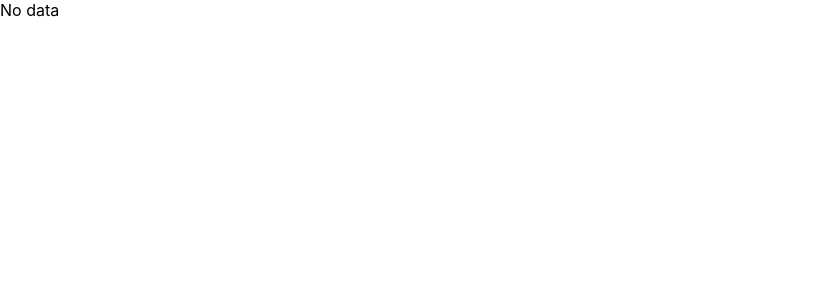
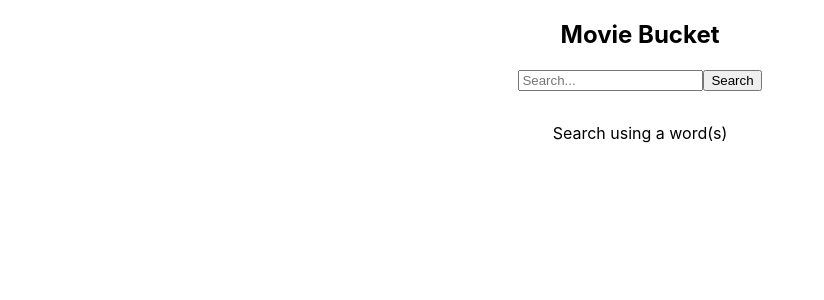
Before and after one commit to italiaiello/movie-bucket, a React (Create React App) app: page / in a window 1280 px wide. Shown: the top 300 px of the page, without its empty margins (0-824 px from the left). Built offline with nearby package versions, Linux system fonts and the light colour scheme.

Commit message:
api is working

```diff
--- a/src/App.css
+++ b/src/App.css
@@ -2,37 +2,14 @@
   text-align: center;
 }
 
-.App-logo {
-  height: 40vmin;
-  pointer-events: none;
+#displayMovies {
+  display: flex;
+  justify-content: center;
+  align-items: center;
+  flex-wrap: wrap;
 }
 
-@media (prefers-reduced-motion: no-preference) {
-  .App-logo {
-    animation: App-logo-spin infinite 20s linear;
-  }
+.posterContainer {
+  width: 30%;
+  height: auto;
 }
-
-.App-header {
-  background-color: #282c34;
-  min-height: 100vh;
-  display: flex;
-  flex-direction: column;
-  align-items: center;
-  justify-content: center;
-  font-size: calc(10px + 2vmin);
-  color: white;
-}
-
-.App-link {
-  color: #61dafb;
-}
-
-@keyframes App-logo-spin {
-  from {
-    transform: rotate(0deg);
-  }
-  to {
-    transform: rotate(360deg);
-  }
-}
--- a/src/App.js
+++ b/src/App.js
@@ -1,25 +1,48 @@
-import React, { useState, useReducer } from 'react';
+import React, { useReducer } from 'react';
 import { useDataFetch } from './hooks/useDataFetch';
+import SearchBar from './SearchBar/SearchBar'
+import DisplayMovies from './DisplayMovies/DisplayMovies'
+
 import './App.css';
+
+export const ACTIONS = {
+  CHANGE_SEARCH_FIELD: 'searchField',
+  CHANGE_ROUTE: 'changeRoute'
+}
+
+const reducer = (state, action) => {
+  console.log(state, action)
+  switch(action.type) {
+    case ACTIONS.CHANGE_SEARCH_FIELD:
+      return { searchField: action.payload.input }
+    case ACTIONS.CHANGE_ROUTE:
+      return { route: action.payload.route }
+    default:
+      return state
+  }
+}
 
 const App = () => {
 
-  const [movieSearched, setMovieSearched] = useState('')
-  const { isLoading, data, error } = useDataFetch(movieSearched)
+  const [state, dispatch] = useReducer(reducer, { searchField: '', route: 'home' })
+  const { isLoading, data, error } = useDataFetch(state.searchField)
 
-  if (!data) return <>No data</>
+  console.log(state)
 
   if (error) return <>Network error</>
-
-
 
   return (
     <div className="App">
       {
-        isLoading ?
-        <h1>Loading movies...</h1>
-        :
-        <h1>Movie Bucket</h1>
+          isLoading ?
+          <h1>Loading movies...</h1>
+          :
+          <article>
+            <h1>Movie Bucket</h1>
+            <SearchBar dispatch={dispatch} />
+            <DisplayMovies data={data} searchField={state.searchField} />
+          </article>
+
       }
 
     </div>
--- a/src/DisplayMovies/DisplayMovies.js
+++ b/src/DisplayMovies/DisplayMovies.js
@@ -1,20 +1,38 @@
 import React from 'react'
 
-export default function DisplayMovies({ data }) {
+const DisplayMovies = ({ data, searchField }) => {
+
+    console.log(data)
+
     return (
-        <div>
+        <section id="displayMoviesContainer">
+            <p>{data ? `Showing ${data.length} result(s) for '${searchField}'` : ""}</p>
+            <article id="displayMovies">
+
                 {
+                    data ?
                     data.map(datum => {
                         return (
                             <article key={datum.imdbID} className="posterContainer">
+                                {
+                                    datum.Poster === 'N/A' ?
+                                    <p>No Poster Available</p>
+                                    :
                                     <figure className="poster">
                                         <img src={datum.Poster} alt={datum.Title} />
                                     </figure>
+                                }
+
                                 <p>{datum.Title}</p>
                             </article>
                         )
                     })
+                    :
+                    <p>{searchField.length && !data ? `No results for '${searchField}'` : 'Search using a word(s)'}</p>
                 }
-        </div>
+            </article>
+        </section>
     )
 }
+
+export default DisplayMovies
--- a/src/SearchBar/SearchBar.js
+++ b/src/SearchBar/SearchBar.js
@@ -1,12 +1,29 @@
-import React from 'react'
+import React, { useState } from 'react'
+import { ACTIONS } from '../App'
 
-export default function SearchBar() {
+const SearchBar = ({ dispatch }) => {
+
+    const [search, setSearch] = useState('')
+
+    const onSearchChange = (e) => {
+        e.preventDefault()
+        setSearch(e.target.value)
+    }
+
+    const handleSubmit = (e) => {
+        e.preventDefault()
+        dispatch({ type: ACTIONS.CHANGE_SEARCH_FIELD, payload: { input: search } })
+        setSearch('')
+      }
+
     return (
-        <>
-            <form>
-                <input id="searchBar" type="text" placeholder="Search..." />
-                <button></button>
+        <article>
+            <form onSubmit={handleSubmit}>
+                <input id="searchBar" type="text" placeholder="Search..." onChange={onSearchChange}/>
+                <button type="submit">Search</button>
             </form>
-        </>
+        </article>
     )
 }
+
+export default SearchBar
--- a/src/hooks/useDataFetch.js
+++ b/src/hooks/useDataFetch.js
@@ -1,24 +1,25 @@
 import { useState, useEffect } from 'react'
 
-export const useDataFetch = (movieSearched) => {
+export const useDataFetch = (searchField) => {
 
     const [isLoading, setIsLoading] = useState(false)
     const [data, setData] = useState(null)
     const [error, setError] = useState(null)
 
     useEffect(() => {
-        if (!movieSearched.length) return
+        if (!searchField.length) return
         const fetchData = async () => {
             setIsLoading(true)
             try {
-                const response = await fetch(`https://movie-database-imdb-alternative.p.rapidapi.com/?page=1&r=json&s=${movieSearched}`, {
+                const response = await fetch(`https://movie-database-imdb-alternative.p.rapidapi.com/?page=1&r=json&s=${searchField}`, {
                     "method": "GET",
                     "headers": {
                         "x-rapidapi-host": "movie-database-imdb-alternative.p.rapidapi.com",
-                        "x-rapidapi-key": "6c8249ea79msh7c7f9debac5aa52p1e22cejsn3eb193088c90"
+                        "x-rapidapi-key": "YOUR_API_KEY_HERE"
                     }
                 })
                 const json = await response.json()
+                console.log(json.Search)
                 setData(json.Search)
             } catch(error) {
                 setError(error)
@@ -26,7 +27,7 @@ export const useDataFetch = (movieSearched) => {
             setIsLoading(false)
         }
         fetchData()
-    }, [movieSearched])
+    }, [searchField])
 
     return { isLoading, data, error }
 }
```
Lines whose indentation alone changed are shown as unchanged.
